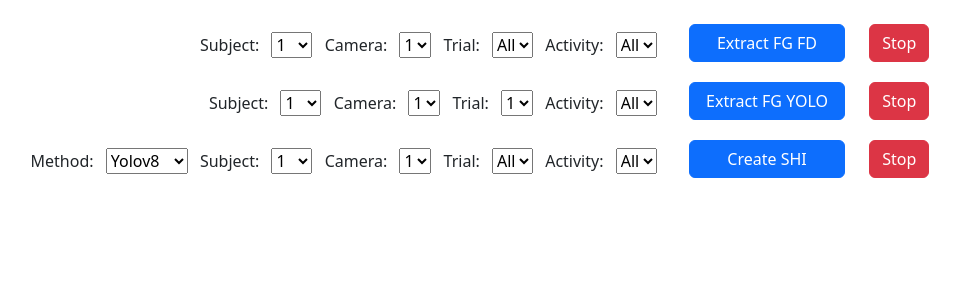
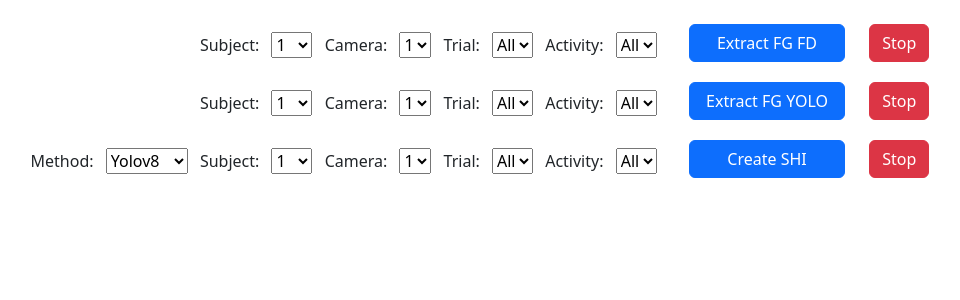
Before and after one commit to Towtex/fall-detection, a Flask app: page /feature-extraction in a window 1280 px wide. Shown: the part 56-356 px from the top of the page, without its empty margins (144-1104 px from the left). Run offline with Flask 3, Linux system fonts and the light colour scheme; some libraries are stand-ins or nearby versions.

Commit message:
feat: [done] create_SHI for both methods
also add the "all" option for trial-select-fg-yolo

```diff
--- a/app/app.py
+++ b/app/app.py
@@ -175,6 +175,7 @@ def extract_fg_yolo_api():
     abort_signal.clear()
     data = request.get_json()
     subject = data.get('subject')
+    trial = data.get('trial')
     dataset_path = os.path.abspath(
         os.path.join(
             os.path.dirname(__file__),
@@ -184,10 +185,18 @@ def extract_fg_yolo_api():
     )
 
     def generate():
-        for camera in range(1, 3):
-            for trial in range(1, 4):
+        if trial == 'all':
+            for tr in range(1, 4):
+                for camera in range(1, 3):
+                    for action in range(1, 12):
+                        extract_fg_yolo(dataset_path, subject, camera, tr, action, abort_signal)
+                        if abort_signal.is_set():
+                            break
+                        yield f'data: Processing subject {subject}, camera {camera}, trial {tr}, action {action}\n\n'
+        else:
+            for camera in range(1, 3):
                 for action in range(1, 12):
-                    extract_fg_yolo(dataset_path, subject, camera, trial, action, abort_signal)
+                    extract_fg_yolo(dataset_path, subject, camera, int(trial), action, abort_signal)
                     if abort_signal.is_set():
                         break
                     yield f'data: Processing subject {subject}, camera {camera}, trial {trial}, action {action}\n\n'
--- a/app/templates/feature-extraction.html
+++ b/app/templates/feature-extraction.html
@@ -90,6 +90,7 @@
         </select>
         <label for="trial-select-fg-yolo">Trial: </label>
         <select id="trial-select-fg-yolo">
+            <option value="all">All</option>
             <option value="1">1</option>
             <option value="2">2</option>
             <option value="3">3</option>
```
